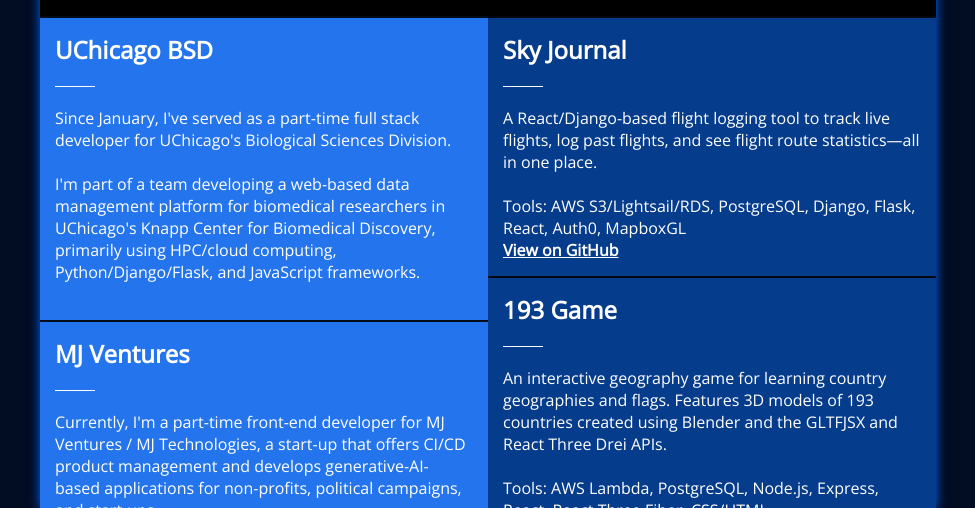
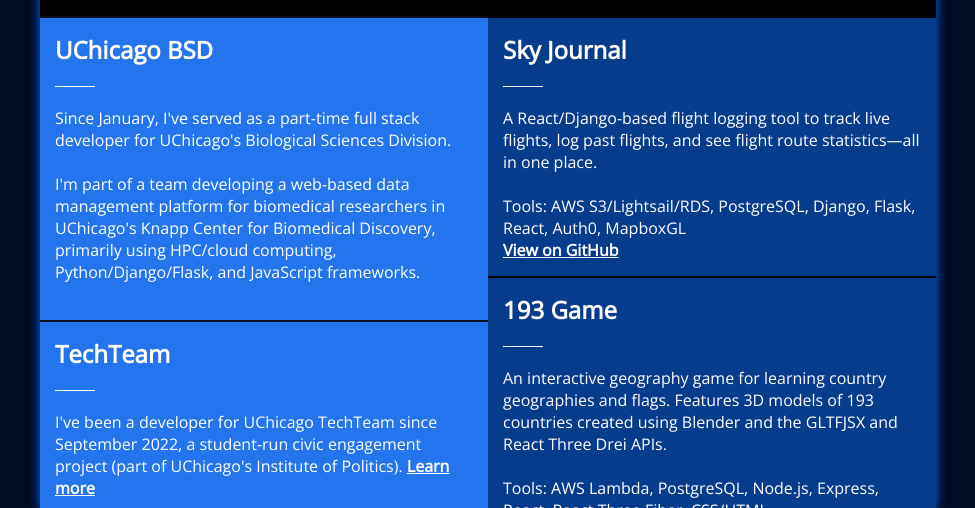
Before and after one commit to Aufsteyegen/Aufsteyegen.github.io, a plain HTML site: page index.html in a window 1280 px wide. Shown: the part 671-1179 px from the top of the page, without its empty margins (152-1127 px from the left). Drawn offline with nearby package versions, Linux system fonts and the light colour scheme.

Commit message:
Changes to experience

```diff
--- a/index.html
+++ b/index.html
@@ -91,19 +91,6 @@
                         </div>
 
                         <div class="body-container-2">
-                            <div class="body-content-2">
-                                <h2><b>MJ Ventures</b></h2>
-                                <div class="horizontal-line-small"></div>
-                                Currently, I'm a part-time front-end developer for MJ Ventures / MJ Technologies, a start-up that offers CI/CD product
-                                management and develops generative-AI-based applications for non-profits, political campaigns, and start-ups.
-                                <br/><br/>
-
-                                In my work, I use a diverse tech stack, including Django, Python, React, and Docker, to design, create, and deploy responsive
-                                interfaces for clients with a team.
-                            </div>
-                        </div>
-
-                        <div class="body-container-2">
                             <div class="image-overlay-4">
                             </div>
                             <div class="body-content-2">
```
